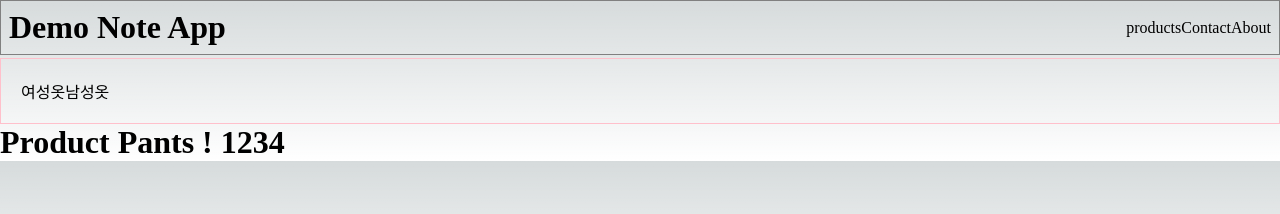
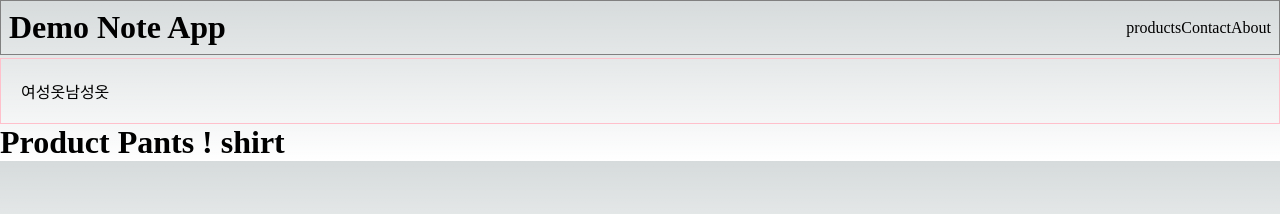
Before and after one commit to bggbr/nextjs-starter-kit, a Next.js app in the folder my-app/: page /products/1234 in a window 1280 px wide. Shown: the top 214 px of the page. Built offline with nearby package versions, Linux system fonts and the light colour scheme.

Commit message:
service refactoring

```diff
--- a/my-app/src/app/products/[slug]/page.tsx
+++ b/my-app/src/app/products/[slug]/page.tsx
@@ -1,3 +1,4 @@
+import { getProduct, getProducts } from "@/service/products";
 import { notFound } from "next/navigation";
 
 type Props = {
@@ -17,15 +18,18 @@ export function generateMetadata({ params }: Props) {
     };
 }
 
-export default function Product({ params }: Props) {
-    if (params.slug === "nothing") {
+export default function Product({ params: { slug } }: Props) {
+    const product = getProduct(slug);
+
+    if (!product) {
         notFound();
     }
-    return <h1>Product Pants ! {params.slug}</h1>;
+
+    return <h1>Product Pants ! {product}</h1>;
 }
 
 export function generateStaticParams() {
-    const products = ["pants", "skirt"];
+    const products = getProducts();
     return products.map((product) => ({
         slug: product,
     }));
--- /dev/null
+++ b/my-app/src/service/products.ts
@@ -0,0 +1,7 @@
+export function getProducts() {
+    return ["shirt", "pants", "skirt"];
+}
+
+export function getProduct(id: string) {
+    return "shirt";
+}
```
Also changed, not shown: my-app/src/app/products/page.tsx (+5 -10 lines).
